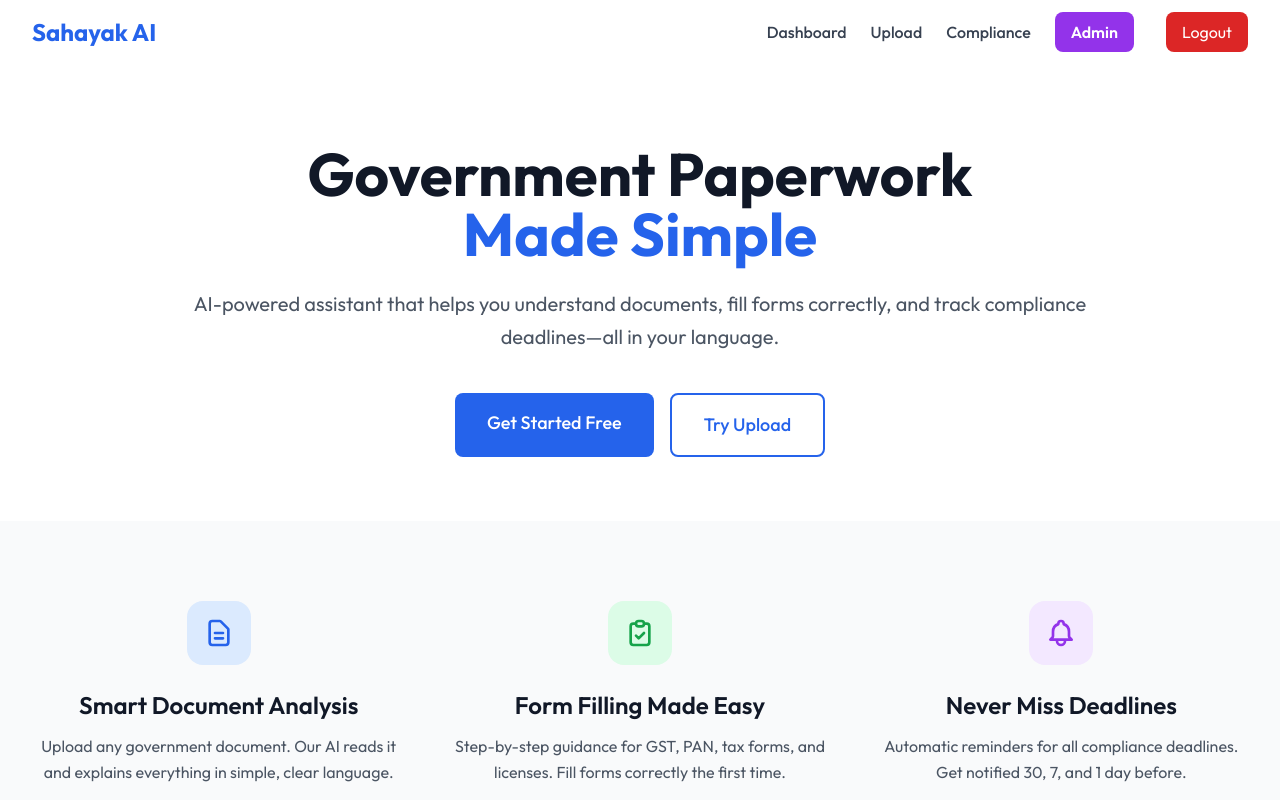
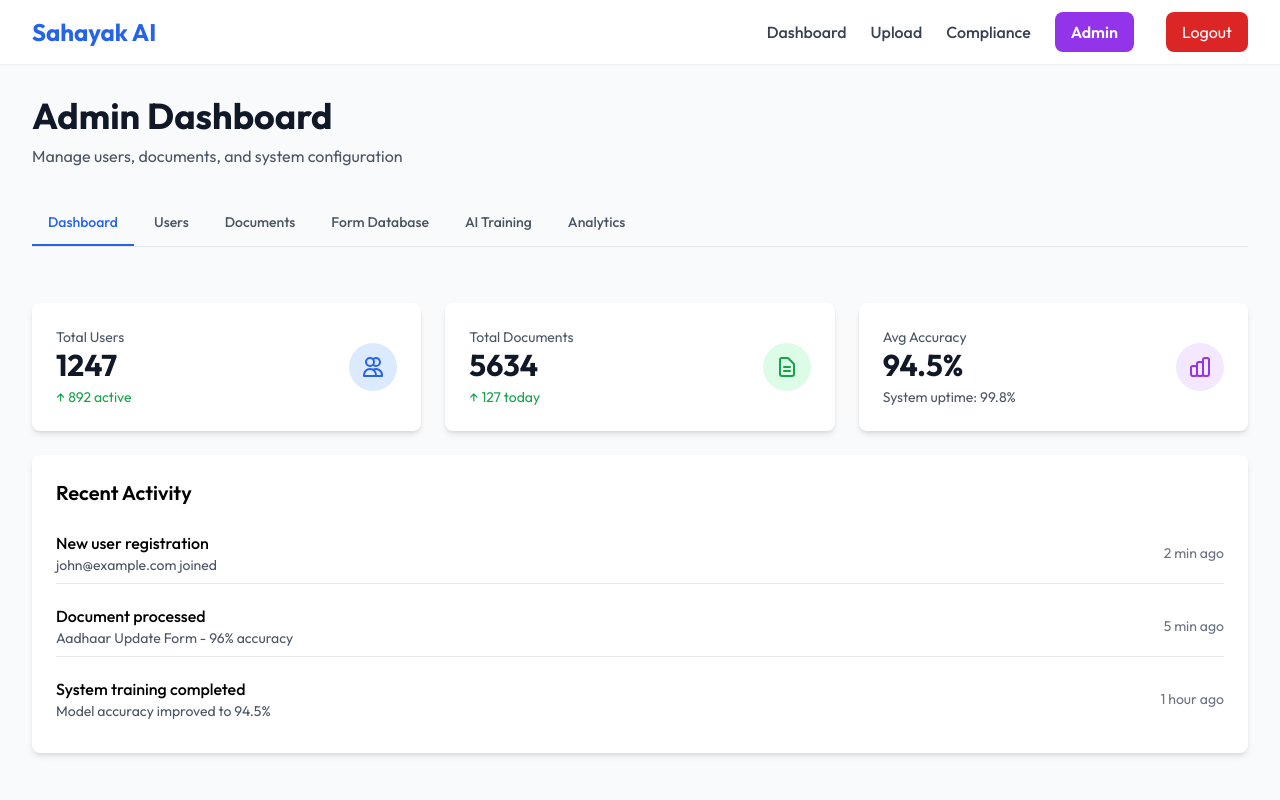
Before and after one commit to ezbillify/Sahayak-AI, a React (Vite) app in the folder frontend/: page /admin in a window 1280 px wide. Before the commit this address led to /. Shown: the top 800 px of the page. Built offline with nearby package versions, Linux system fonts and the light colour scheme; sample sign-in values are in the browser's storage; the HTML template or start-up script is replaced by a standard one.

Commit message:
Fix Admin page redirect issue - add loading state to prevent premature redirect

```diff
--- a/frontend/src/pages/Admin.tsx
+++ b/frontend/src/pages/Admin.tsx
@@ -9,7 +9,7 @@ import Select from '../components/Select'
 import Modal from '../components/Modal'
 
 export default function Admin() {
-  const [isAdmin, setIsAdmin] = useState(false)
+  const [isAdmin, setIsAdmin] = useState<boolean | null>(null) // null = loading
   const [activeTab, setActiveTab] = useState('dashboard')
   const [showAddFormModal, setShowAddFormModal] = useState(false)
   const [showTrainingModal, setShowTrainingModal] = useState(false)
@@ -50,8 +50,22 @@ export default function Admin() {
     if (userData) {
       const user = JSON.parse(userData)
       setIsAdmin(user.email === 'admin@ezbillify.com' || user.isAdmin)
+    } else {
+      setIsAdmin(false)
     }
   }, [])
+
+  // Show loading while checking admin status
+  if (isAdmin === null) {
+    return (
+      <div className="min-h-screen flex items-center justify-center">
+        <div className="text-center">
+          <div className="animate-spin rounded-full h-12 w-12 border-b-2 border-blue-600 mx-auto mb-4"></div>
+          <p className="text-gray-600">Loading...</p>
+        </div>
+      </div>
+    )
+  }
 
   if (!isAdmin) {
     return <Navigate to="/" replace />
```
